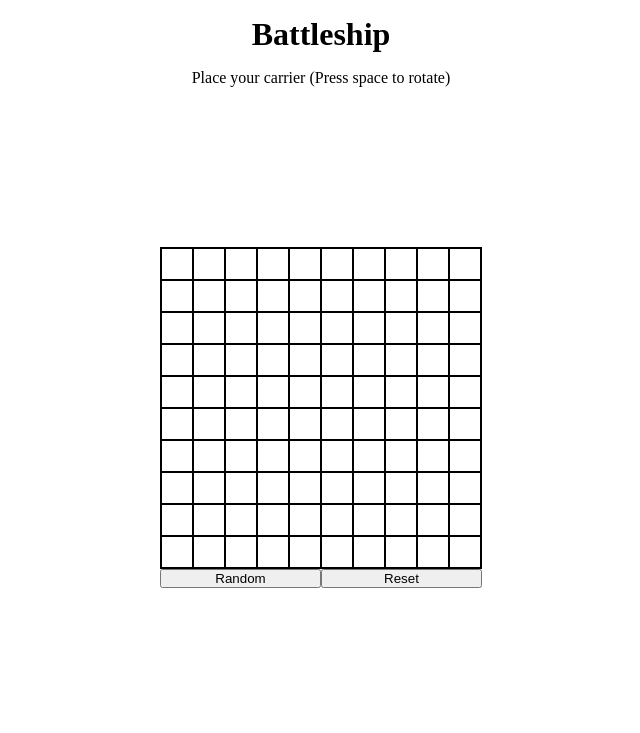
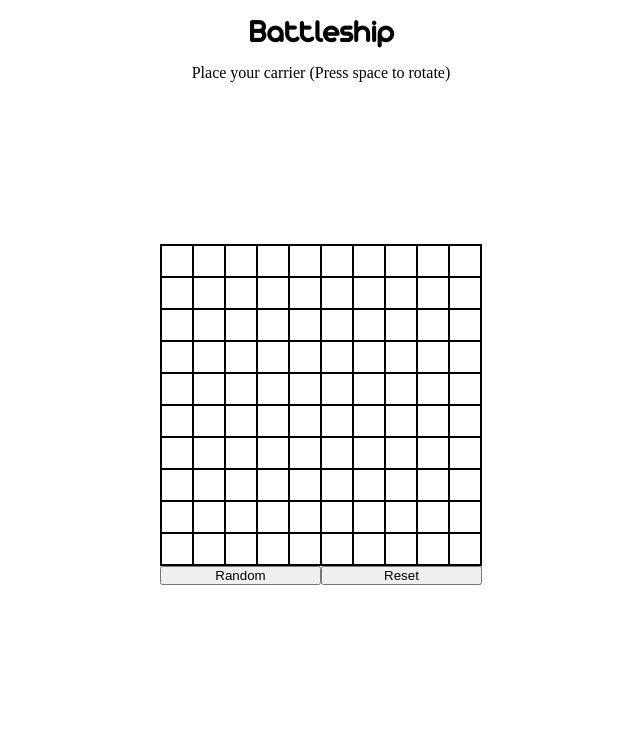
Before and after one commit to xinweny/battleship, a website built with webpack: page src/public/template.html in a window 1280 px wide. Shown: the top 733 px of the page, without its empty margins (319-959 px from the left). Built offline with nearby package versions, Linux system fonts and the light colour scheme.

Commit message:
add custom fonts

```diff
--- a/src/styles/components/header.css
+++ b/src/styles/components/header.css
@@ -4,4 +4,5 @@
 
 #header h1 {
 	text-align: center;
+	font-family: 'AristaPro', sans-serif;
 }
--- a/src/styles/main.css
+++ b/src/styles/main.css
@@ -5,6 +5,18 @@
 * {
 	padding: 0;
 	margin: 0;
+}
+
+@font-face {
+  font-family: 'AntipastoPro';
+  src:  url('../assets/fonts/antipastopro.woff2') format('woff2'),
+        url('../assets/fonts/antipastopro.woff') format('woff');
+}
+
+@font-face {
+  font-family: 'AristaPro';
+  src:  url('../assets/fonts/arista-pro-regular.woff2') format('woff2'),
+        url('../assets/fonts/arista-pro-regular.woff') format('woff');
 }
 
 a {
```
Also changed, not shown: dist/05530e55ba328b0c755c.woff2 (added), dist/27bc98208f3a618fe52e.woff2 (added), dist/8d14263361b178791573.woff (added), dist/a8de1ea51c5ef52c12b5.woff (added), dist/bundle.js, src/assets/fonts/antipastopro.woff (added), src/assets/fonts/antipastopro.woff2 (added), src/assets/fonts/arista-pro-regular.woff (added), src/assets/fonts/arista-pro-regular.woff2 (added), 3 other files.
